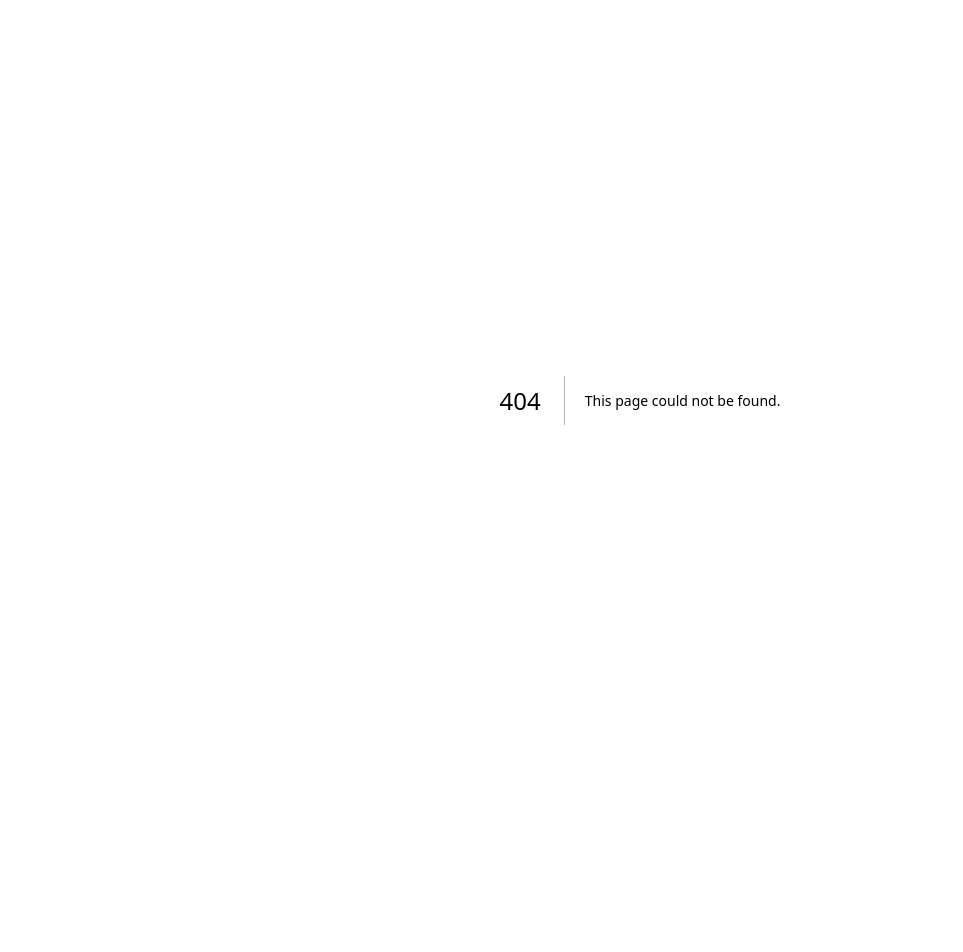
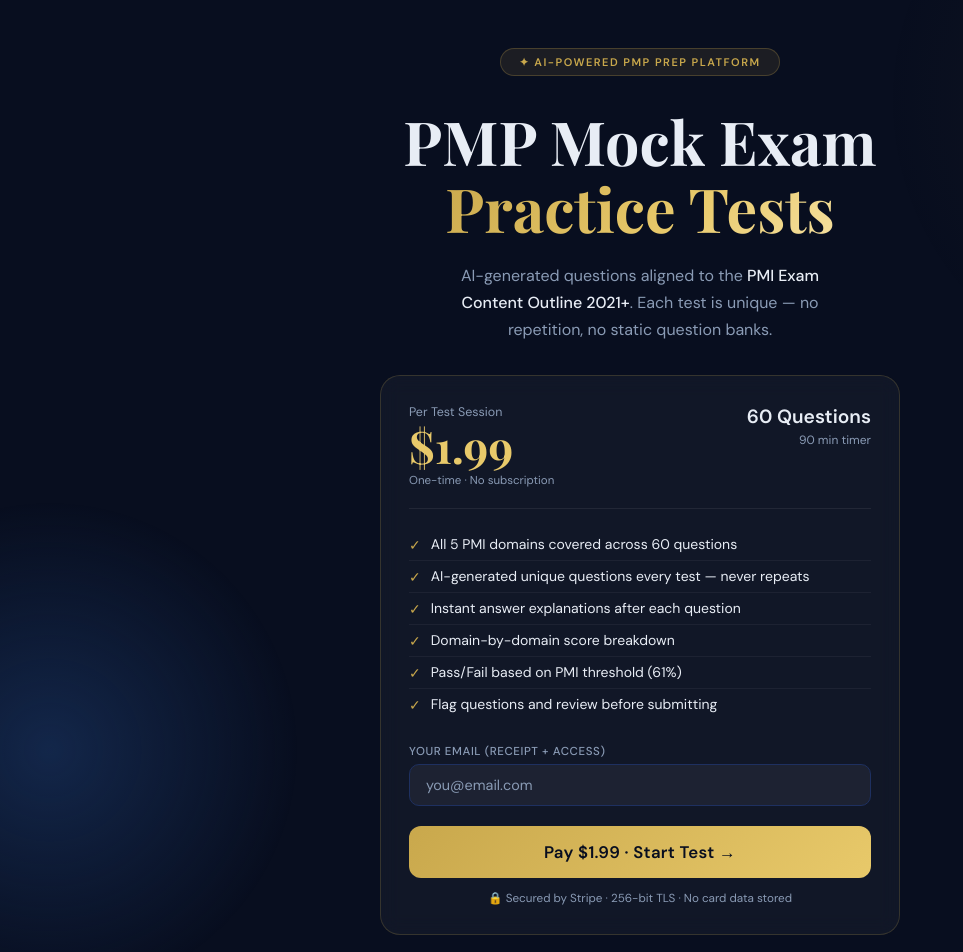
Before and after one commit to prashnaik84/pmi-mock-test, a Next.js app in the folder pmi-test-app/: page / in a window 1280 px wide. Before the commit this address had no page. Shown: the top 952 px of the page, without its empty margins (0-963 px from the left). Before the commit the page ends 800 px from the top, so only its background shows below. Built offline with nearby package versions, Linux system fonts and the light colour scheme.

Commit message:
restore landing page

```diff
--- /dev/null
+++ b/pmi-test-app/app/page.tsx
@@ -0,0 +1,136 @@
+'use client';
+
+import { useState, useEffect } from 'react';
+import styles from './page.module.css';
+
+export default function HomePage() {
+  const [email, setEmail] = useState('');
+  const [loading, setLoading] = useState(false);
+  const [error, setError] = useState('');
+  const [cancelled, setCancelled] = useState(false);
+
+  useEffect(() => {
+    const params = new URLSearchParams(window.location.search);
+    if (params.get('cancelled')) setCancelled(true);
+  }, []);
+
+  async function handleCheckout() {
+    setError('');
+    if (!email || !email.includes('@')) {
+      setError('Please enter a valid email address.');
+      return;
+    }
+    setLoading(true);
+    try {
+      const res = await fetch('/api/create-checkout', {
+        method: 'POST',
+        headers: { 'Content-Type': 'application/json' },
+        body: JSON.stringify({ email }),
+      });
+      const data = await res.json();
+      if (data.url) {
+        window.location.href = data.url;
+      } else {
+        setError(data.error || 'Failed to create checkout. Please try again.');
+      }
+    } catch {
+      setError('Network error. Please check your connection.');
+    } finally {
+      setLoading(false);
+    }
+  }
+
+  return (
+    <main className={styles.main}>
+      <div className={styles.bgGlow1} />
+      <div className={styles.bgGlow2} />
+
+      <div className={styles.hero}>
+        <div className={styles.badge}>✦ AI-Powered PMP Prep Platform</div>
+
+        <h1 className={styles.title}>
+          PMP Mock Exam<br />
+          <span className={styles.titleGold}>Practice Tests</span>
+        </h1>
+
+        <p className={styles.subtitle}>
+          AI-generated questions aligned to the <strong>PMI Exam Content Outline 2021+</strong>.
+          Each test is unique — no repetition, no static question banks.
+        </p>
+
+        {cancelled && (
+          <div className={styles.cancelBanner}>
+            Payment cancelled — no charge made. Try again when ready.
+          </div>
+        )}
+
+        <div className={styles.priceCard}>
+          <div className={styles.priceHeader}>
+            <div>
+              <div className={styles.priceLabel}>Per Test Session</div>
+              <div className={styles.price}>$1.99</div>
+              <div className={styles.priceSub}>One-time · No subscription</div>
+            </div>
+            <div className={styles.priceRight}>
+              <div className={styles.qCount}>60 Questions</div>
+              <div className={styles.timerNote}>90 min timer</div>
+            </div>
+          </div>
+
+          <ul className={styles.features}>
+            {[
+              'All 5 PMI domains covered across 60 questions',
+              'AI-generated unique questions every test — never repeats',
+              'Instant answer explanations after each question',
+              'Domain-by-domain score breakdown',
+              'Pass/Fail based on PMI threshold (61%)',
+              'Flag questions and review before submitting',
+            ].map(f => (
+              <li key={f}><span className={styles.check}>✓</span>{f}</li>
+            ))}
+          </ul>
+
+          <div className={styles.emailRow}>
+            <label className="form-label">Your Email (receipt + access)</label>
+            <input
+              className="input"
+              type="email"
+              placeholder="you@email.com"
+              value={email}
+              onChange={e => setEmail(e.target.value)}
+              onKeyDown={e => e.key === 'Enter' && handleCheckout()}
+            />
+          </div>
+
+          {error && <div className={styles.errorMsg}>{error}</div>}
+
+          <button
+            className="btn-primary"
+            style={{ width: '100%', marginTop: '1rem', fontSize: '1.05rem', padding: '15px' }}
+            onClick={handleCheckout}
+            disabled={loading}
+          >
+            {loading ? <><span className="spinner" /> Processing…</> : 'Pay $1.99 · Start Test →'}
+          </button>
+
+          <div className={styles.lockNote}>
+            🔒 Secured by Stripe · 256-bit TLS · No card data stored
+          </div>
+        </div>
+
+        <div className={styles.domainsSection}>
+          <div className={styles.domainsLabel}>Domains Covered</div>
+          <div className={styles.domainPills}>
+            {['People & Leadership', 'Process & PM Methods', 'Business Environment', 'Agile & Hybrid', 'Risk & Change'].map(d => (
+              <span key={d} className={styles.pill}>{d}</span>
+            ))}
+          </div>
+        </div>
+
+        <p style={{fontSize:'12px', color:'#555', marginTop:'2rem', textAlign:'center'}}>
+          Independent practice tool — not affiliated with or endorsed by PMI®
+        </p>
+      </div>
+    </main>
+  );
+}
```
